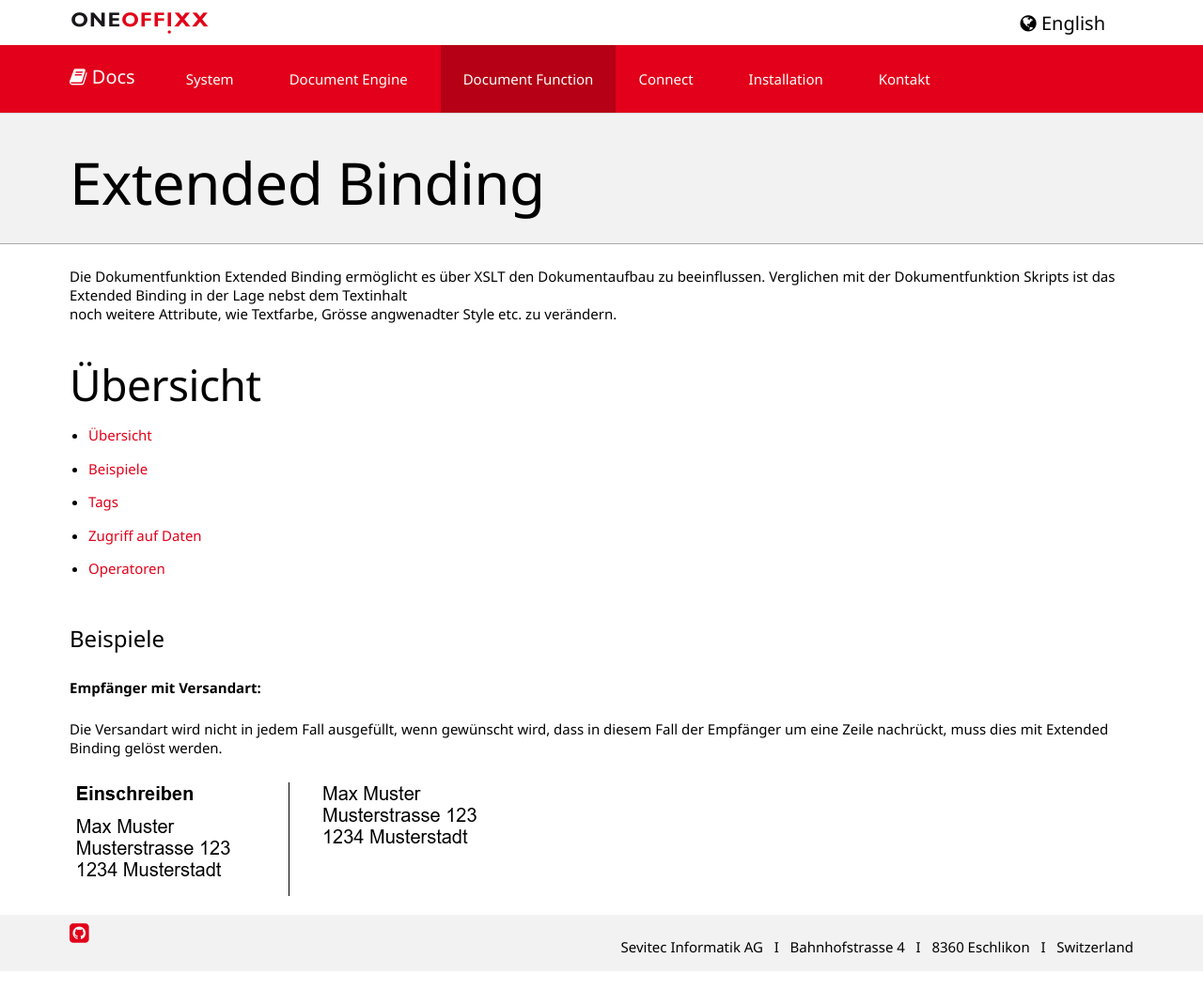
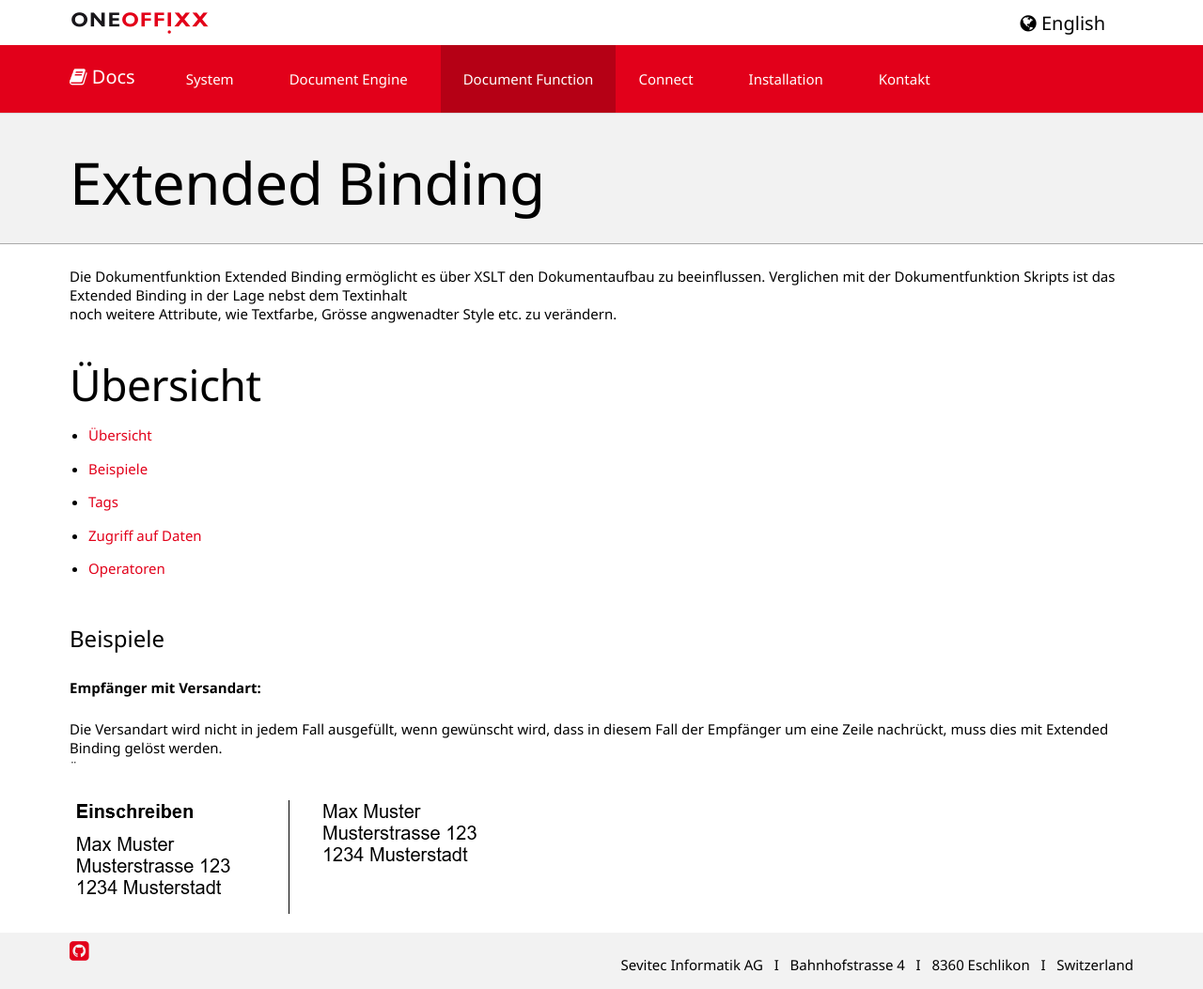
Before and after one commit to primesoft-group/oneoffixx-docs, a Jekyll site: the page built from _pages/docfunc/de/df-extendedbinding.md, in a window 1280 px wide. Shown: the whole page at 94% size. Built offline with Jekyll 4.4.1, drawn with Linux system fonts in a browser that asks for light colours; nearby versions of some CDN libraries; some web fonts are replaced.

Commit message:
updated content

```diff
--- a/_pages/docfunc/de/df-extendedbinding.md
+++ b/_pages/docfunc/de/df-extendedbinding.md
@@ -20,6 +20,7 @@
 
 __Empfänger mit Versandart:__
 
-Die Versandart wird nicht in jedem Fall ausgefüllt, wenn gewünscht wird, dass in diesem Fall der Empfänger um eine Zeile nachrückt, muss dies mit Extended Binding gelöst werden.<br/>
+Die Versandart wird nicht in jedem Fall ausgefüllt, wenn gewünscht wird, dass in diesem Fall der Empfänger um eine Zeile nachrückt, muss dies mit Extended Binding gelöst werden.<br/>¨
 
-![x]({{ site.baseurl }}/assets/content-images/docfunc/de/ExtendedBindingTransmission.png)
+
+![x]({{ site.baseurl }}/assets/content-images/docfunc/de/ExtendedBindingTransmission.PNG)
```
